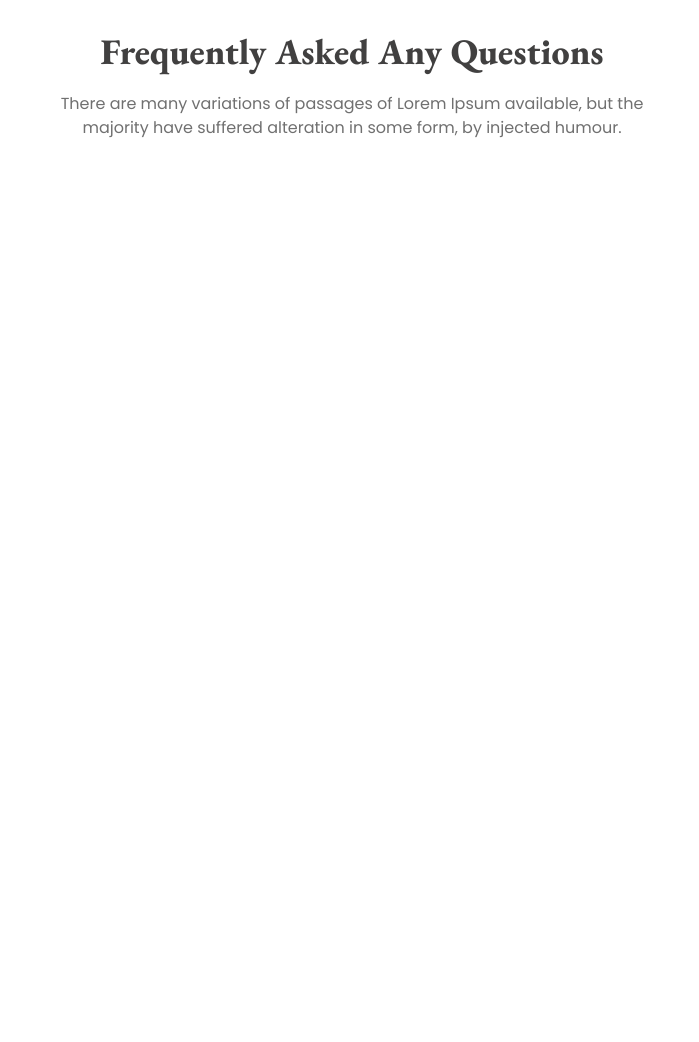
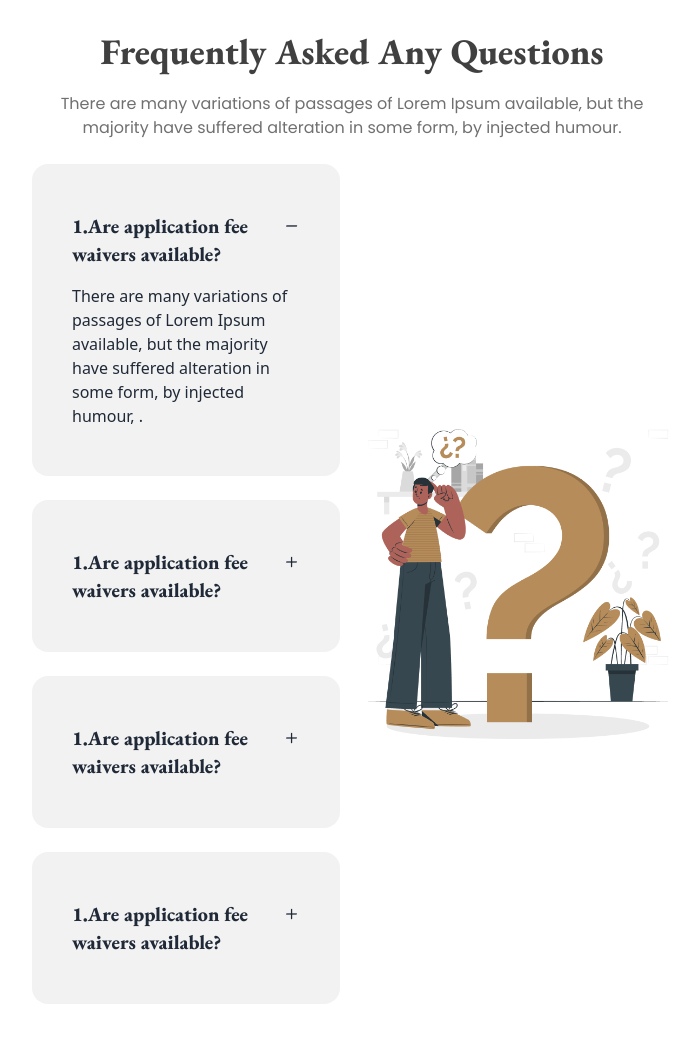
Before and after one commit to somir62/legal-solution, a plain HTML site: page index.html in a window 1280 px wide. Shown: the part 3501-4543 px from the top of the page, without its empty margins (288-987 px from the left). Before the commit the page ends 3801 px from the top, so only its background shows below. Drawn offline with nearby package versions, Linux system fonts and the light colour scheme.

Commit message:
added faq section

```diff
--- a/index.html
+++ b/index.html
@@ -302,6 +302,54 @@
           There are many variations of passages of Lorem Ipsum available, but the majority have suffered alteration in some form, by injected humour.
         </p>
       </div>
+
+      <div class="flex gap-6 flex-row justify-center items-center">
+        <div class="flex-1 space-y-6">
+          <div class="collapse collapse-plus bg-base-200 px-6 py-8">
+            <input type="radio" name="my-accordion-3" checked="checked" />
+            <div class="collapse-title text-xl font-extrabold font-ebGaramond text-start">
+            1.Are application fee waivers available?
+            </div>
+            <div class="collapse-content text-start">
+              <p>There are many variations of passages of Lorem Ipsum available, but the majority have suffered alteration in some form, by injected humour, . </p>
+            </div>
+          </div>
+          <div class="collapse collapse-plus bg-base-200 px-6 py-8">
+            <input type="radio" name="my-accordion-3" />
+            <div class="collapse-title text-xl font-extrabold font-ebGaramond text-start">
+            1.Are application fee waivers available?
+            </div>
+            <div class="collapse-content text-start">
+              <p>There are many variations of passages of Lorem Ipsum available, but the majority have suffered alteration in some form, by injected humour, . </p>
+            </div>
+          </div>
+          <div class="collapse collapse-plus bg-base-200 px-6 py-8">
+            <input type="radio" name="my-accordion-3" />
+            <div class="collapse-title text-xl font-extrabold font-ebGaramond text-start">
+            1.Are application fee waivers available?
+            </div>
+            <div class="collapse-content text-start">
+              <p>There are many variations of passages of Lorem Ipsum available, but the majority have suffered alteration in some form, by injected humour, . </p>
+            </div>
+          </div>
+          <div class="collapse collapse-plus bg-base-200 px-6 py-8">
+            <input type="radio" name="my-accordion-3" />
+            <div class="collapse-title text-xl font-extrabold font-ebGaramond text-start">
+            1.Are application fee waivers available?
+            </div>
+            <div class="collapse-content text-start">
+              <p>There are many variations of passages of Lorem Ipsum available, but the majority have suffered alteration in some form, by injected humour, . </p>
+            </div>
+          </div>
+
+        </div>
+
+        <div class="flex-1 flex-grow">
+          <img src="./images/faq.png" alt="">
+        </div>
+      </div>
+
+
     </section>
 
   </main>
```
